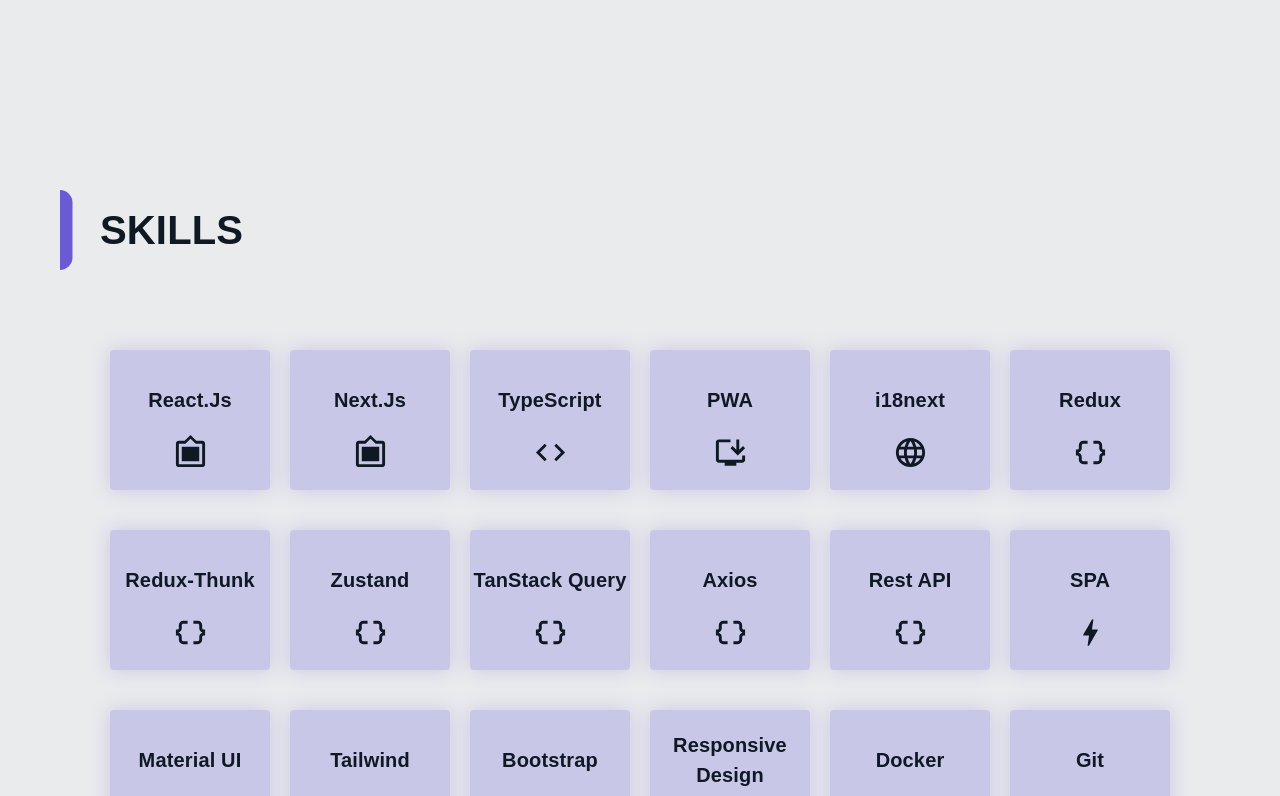
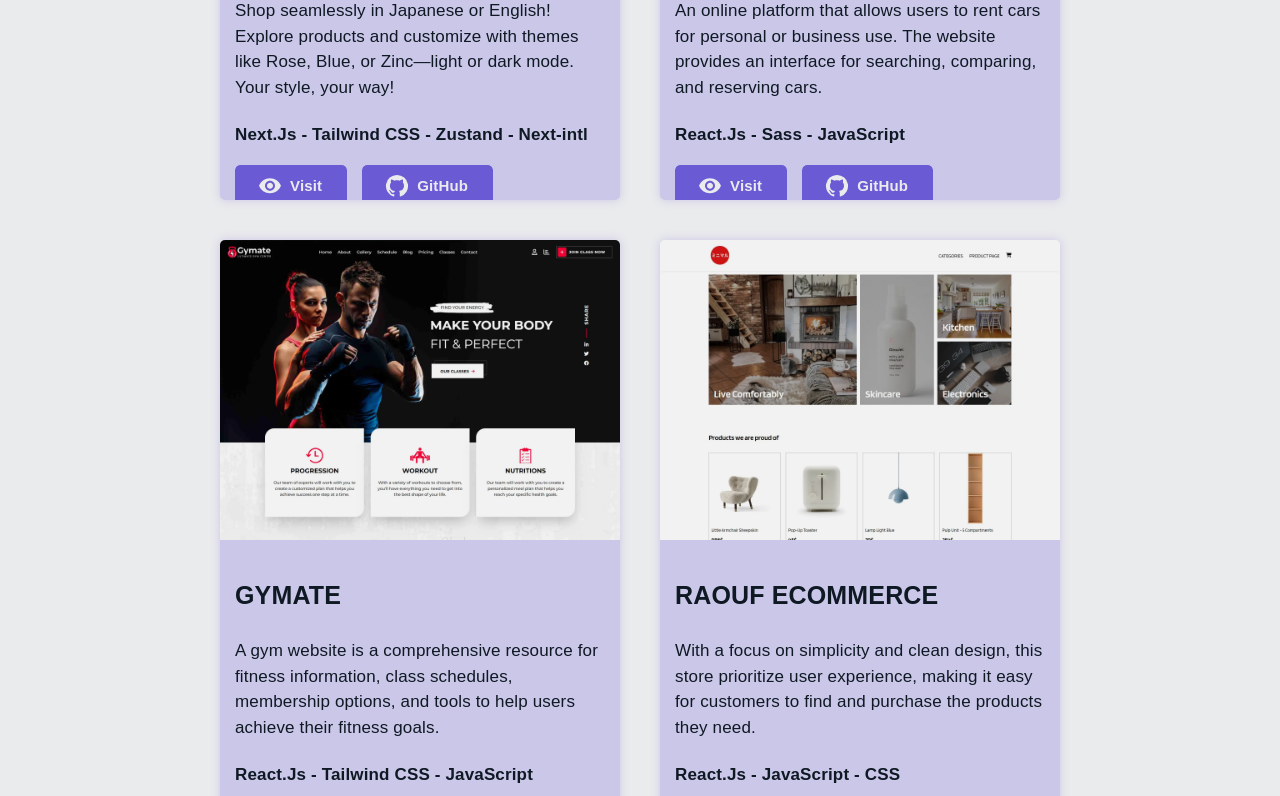
Before and after one commit to sina-olfati/sina-olfati-site, a React (Create React App) app: page / in a window 1280 px wide. Shown: the part 720-1516 px from the top of the page. Built offline with nearby package versions, Linux system fonts and the light colour scheme; a web font is replaced by a local one.

Commit message:
Portfolio: added Sina's Shop

```diff
--- a/public/assets/locales/en/translation.json
+++ b/public/assets/locales/en/translation.json
@@ -218,21 +218,25 @@
     },
 
     "portfolio": {
+        "sinasShop-name": "SINA'S ONLINE SHOP",
+        "sinasShop-description": "Shop seamlessly in Japanese or English! Explore products and customize with themes like Rose, Blue, or Zinc—light or dark mode. Your style, your way!",
+        "sinasShop-technologies": "Next.Js - Tailwind CSS - Zustand - Next-intl",
+
         "car-name": "CAR RENTAL",
         "car-description": "An online platform that allows users to rent cars for personal or business use. The website provides an interface for searching, comparing, and reserving cars.",
-        "car-technologies": "React - Sass - JavaScript",
+        "car-technologies": "React.Js - Sass - JavaScript",
 
         "gymate-name": "GYMATE",
         "gymate-description": "A gym website is a comprehensive resource for fitness information, class schedules, membership options, and tools to help users achieve their fitness goals.",
-        "gymate-technologies": "React - Tailwind CSS - JavaScript",
+        "gymate-technologies": "React.Js - Tailwind CSS - JavaScript",
 
         "ecommerce-name": "RAOUF ECOMMERCE",
         "ecommerce-description": "With a focus on simplicity and clean design, this store prioritize user experience, making it easy for customers to find and purchase the products they need.",
-        "ecommerce-technologies": "React - JavaScript - CSS",
+        "ecommerce-technologies": "React.Js - JavaScript - CSS",
 
         "lover-name": "Lover369 Dating App",
         "lover-description": "Lover369 is a safe and secure dating platform that provides the opportunity for singles to find their love.",
-        "lover-technologies": "React - TypeScript - Zustand - Socket.io - Axios - Tailwind CSS - Material UI",
+        "lover-technologies": "React.Js - TypeScript - Zustand - Socket.io - Axios - Tailwind CSS - Material UI",
 
         "neoki-name": "Neoki Multi Metaverse",
         "neoki-description": "A platform to breaking down barriers in the world of design. From high-fashion to innovative interior concepts, Neoki aims to democratize creative and design space!",
@@ -240,11 +244,11 @@
 
         "luckyDuck-name": "Lucky Duck",
         "luckyDuck-description": "Invest in pools and ensure the growth of your business! By investing in pools, you can accelerate the growth and development of your business. Additionally, build your own pools and generate income.",
-        "luckyDuck-technologies": "React - Redux - Bootstap - Sass - JavaScript",
+        "luckyDuck-technologies": "React.Js - Redux - Bootstap - Sass - JavaScript",
 
         "mySite-name": "Sina's Site",
         "mySite-description": "The site that you are currently looking at! I hope you like it.",
-        "mySite-technologies": "React, TypeScript, PWA(It is installable), Material Ui, SPA, Formik, i18next(made it multilingual), JavaScript, CSS, HTML",
+        "mySite-technologies": "React.Js, TypeScript, PWA(It is installable), Material Ui, SPA, Formik, i18next(made it multilingual), JavaScript, CSS, HTML",
 
         "resumeTemplate-name": "Sina's Resume Template",
         "resumeTemplate-description": "Enjoy the animations and simplicity of this new resume template!",
@@ -256,7 +260,7 @@
 
         "caribCoin-name": "Caribean Coin",
         "caribCoin-description": "Have you heard of this new coin? Don't loose time and buy some as it's still preselling!",
-        "caribCoin-technologies": "React, Material UI, Js, HTML and CSS"
+        "caribCoin-technologies": "React.Js, Material UI, Js, HTML and CSS"
     },
 
 
--- a/public/assets/locales/fa/translation.json
+++ b/public/assets/locales/fa/translation.json
@@ -220,6 +220,10 @@
     },
 
     "portfolio": {
+        "sinasShop-name": "آنلاین شاپ سینا",
+        "sinasShop-description": "به‌سادگی به زبان ژاپنی یا انگلیسی خرید کنید! محصولات را کاوش کنید و با تم‌هایی مانند رز، آبی یا زینک در حالت روشن یا تاریک شخصی‌سازی کنید. سبک شما، روش شما!",
+        "sinasShop-technologies": "Next.Js - Tailwind CSS - Zustand - Next-intl",
+
         "car-name": "اجاره ماشین",
         "car-description": "یک پلتفرم آنلاین که به کاربران امکان اجاره خودرو برای استفاده شخصی یا تجاری را می‌دهد. این وبسایت یک رابط کاربری برای جستجو، مقایسه و رزرو خودروها فراهم می‌کند.",
         "car-technologies": "React - Sass - JavaScript",
--- a/src/components/resume/Langs.tsx
+++ b/src/components/resume/Langs.tsx
@@ -16,7 +16,6 @@ import { useTranslation } from "react-i18next";
 // Reveal
 import '../../assets/css/reveal.css'
 import DocButton from '../../utils/docButton/DocButton'
-import { Certificate } from 'crypto'
 
 
 const languages = [
--- a/src/screens/Home.tsx
+++ b/src/screens/Home.tsx
@@ -38,8 +38,8 @@ const Home = ({ theme }: any) => {
       <UpButton />
 
       {/* <Front /> */}
-      <Resume />
-      {/* <Portfolio /> */}
+      {/* <Resume /> */}
+      <Portfolio />
       {/* <Contact /> */}
     </div>
   );
--- a/src/screens/Portfolio.tsx
+++ b/src/screens/Portfolio.tsx
@@ -1,4 +1,4 @@
-import React, { useEffect, useState } from "react";
+import { useEffect, useState } from "react";
 import "./Portfolio.css";
 
 // utils
@@ -11,6 +11,7 @@ import gymate from "../assets/images/portfolio/gymate.webp";
 import modernECommerce from "../assets/images/portfolio/modern-e-commerce.webp";
 import lover from "../assets/images/portfolio/lover.webp";
 import neoki from "../assets/images/portfolio/neoki.webp";
+import sinasShop from "../assets/images/portfolio/sinasShop.png";
 // import luckyDuck from "../assets/images/portfolio/luckyDuck.webp";
 // import mySite from "../assets/images/portfolio/mySite.png";
 // import myShop from "../assets/images/portfolio/myShop.png";
@@ -31,6 +32,12 @@ import "../assets/css/reveal.css";
 
 const items = [
   {
+    name: "sinasShop",
+    pic: sinasShop,
+    demo: "https://sinas-online-shop.vercel.app",
+    github: "https://github.com/sina-olfati/sinas-online-shop"
+  },
+  {
     name: "car",
     pic: carRental,
     demo: "https://car-rental-sina.vercel.app",
@@ -48,18 +55,18 @@ const items = [
     demo: "https://modern-e-commerce-sina.vercel.app/",
     github: "https://github.com/sina-olfati/modern-e-commerce"
   },
-  {
-    name: "lover",
-    pic: lover,
-    demo: "https://lover369.com",
-    github: ""
-  },
-  {
-    name: "neoki",
-    pic: neoki,
-    demo: "https://neoki-nft.vercel.app",
-    github: ""
-  },
+  // {
+  //   name: "lover",
+  //   pic: lover,
+  //   demo: "https://lover369.com",
+  //   github: ""
+  // },
+  // {
+  //   name: "neoki",
+  //   pic: neoki,
+  //   demo: "https://neoki-nft.vercel.app",
+  //   github: ""
+  // },
   // {
   //   name: "luckyDuck",
   //   pic: luckyDuck,
```
Also changed, not shown: 1 other file (tests, documents, lock files or other folders).
